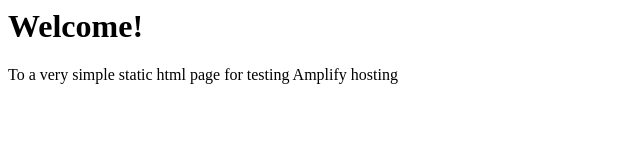
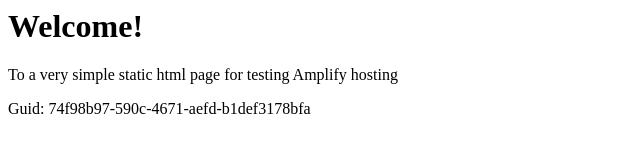
Before and after one commit to aws-aemilia-iad/Github-PR-Commit-Integration-Test-DoNotTouch-GitHubAutoBuildPrPreviewCanaryTest-v1-prod-us-east-1, a website: page src/index.html in a window 1280 px wide. Shown: the whole page, without its empty margins (0-640 px from the left). Drawn offline with Linux system fonts and the light colour scheme.

Commit message:
commit from integ tests

```diff
--- a/src/index.html
+++ b/src/index.html
@@ -1,3 +1,5 @@
+
+
 <html lang="en">
 
 <head>
@@ -10,6 +12,6 @@
 <body>
     <h1>Welcome!</h1>
     <p>To a very simple static html page for testing Amplify hosting</p>
-</body>
+    <p>Guid: 74f98b97-590c-4671-aefd-b1def3178bfa</p></body>
 
 </html>
```
